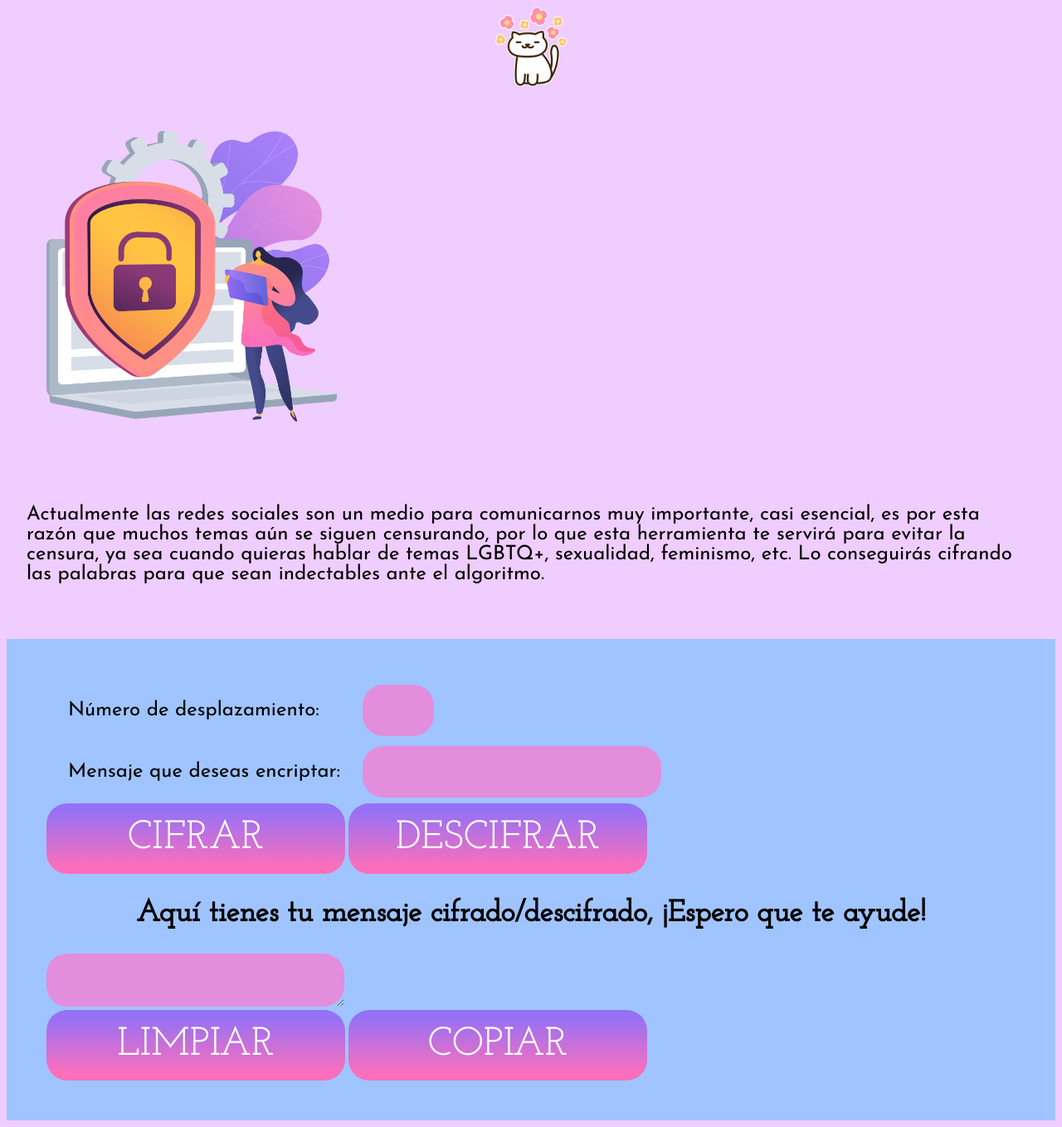
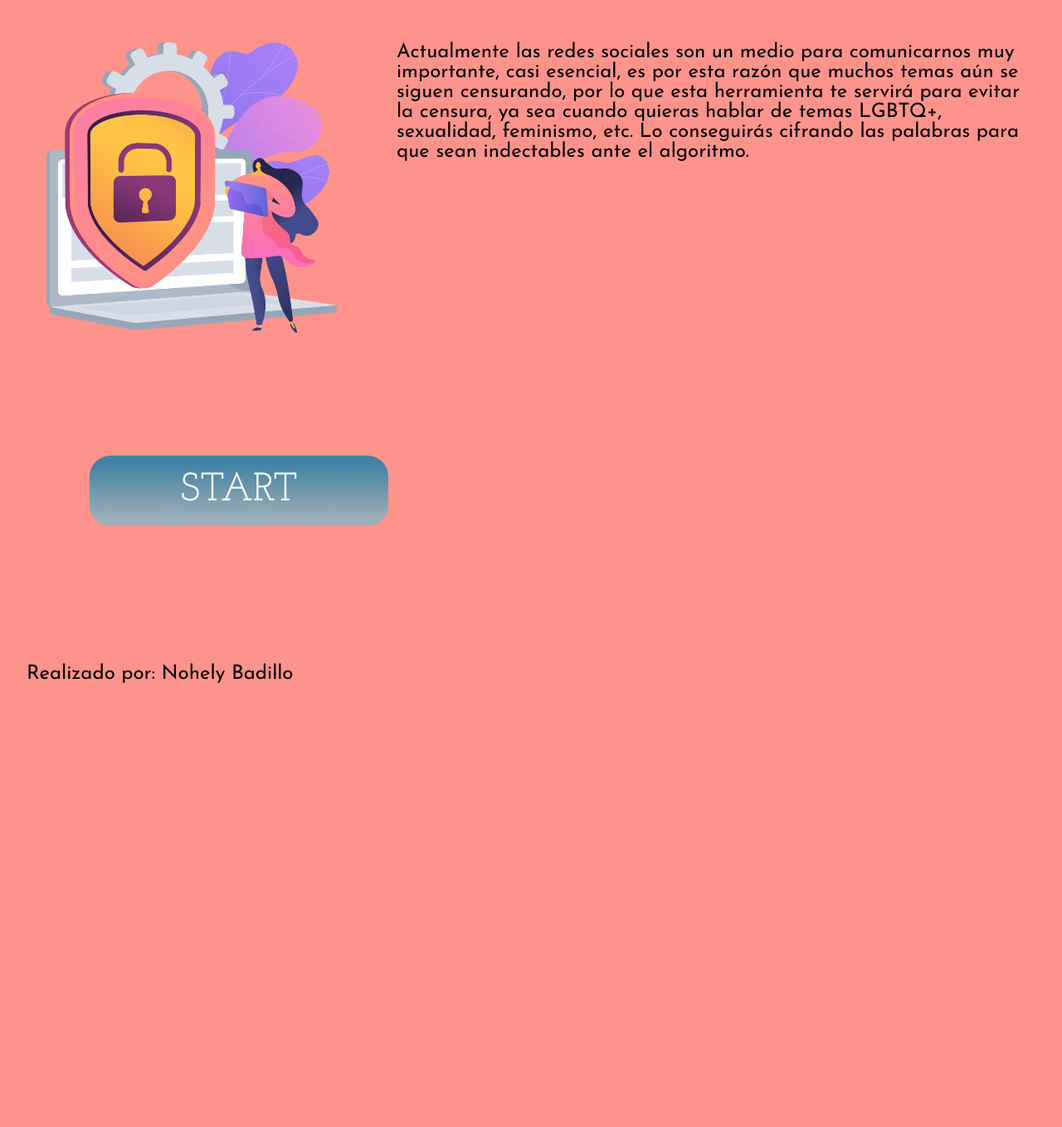
Before and after one commit to nohelybc/Cipher-Proyecto_1, a website with bundled scripts: page src/index.html in a window 1280 px wide. Shown: the part 230-1588 px from the top of the page at 83% size. After the commit the page ends 1102 px from the top, so only its background shows below. Built offline with nearby package versions, Linux system fonts and the light colour scheme.

Commit message:
creación de divs para nuevas interacciones y estilos CSS

```diff
--- a/src/index.html
+++ b/src/index.html
@@ -15,20 +15,24 @@
 <body>
 
     <script src="index.js" type="module"></script>
-
+    <div class="container" id="container">
         <header>
             <h1 class="title" id="bienvenida">¡BIENVENIDX!</h1>
             <img class="cat" src="assets/cat.gif">
         </header>
-    <div>
+        <div class="tematica">
             <img class="censor" src="assets/censorship.png">
-        <p class="textos">Actualmente las redes sociales son un medio para comunicarnos muy importante, casi esencial, es por esta razón que muchos temas aún se siguen censurando, por lo que esta herramienta te servirá para evitar la censura, ya sea cuando quieras hablar
-            de temas LGBTQ+, sexualidad, feminismo, etc. Lo conseguirás cifrando las palabras para que sean indectables ante el algoritmo.</p>
+            <p class="textos">Actualmente las redes sociales son un medio para comunicarnos muy importante, casi esencial, es por esta razón que muchos temas aún se siguen censurando, por lo que esta herramienta te servirá para evitar la censura, ya sea cuando quieras
+                hablar de temas LGBTQ+, sexualidad, feminismo, etc. Lo conseguirás cifrando las palabras para que sean indectables ante el algoritmo.
+            </p>
+        </div>
+        <button type="button" id="cambiarPantalla">START</button>
     </div>
 
     <br>
-    <div class="items">
+    <div class="items" id="items" style=display:none>
         <form>
+            <div class="inputs">
                 <table>
                     <tr>
                         <td class="textos">Número de desplazamiento: </td>
@@ -43,6 +47,7 @@
                         </td>
                     </tr>
                 </table>
+            </div>
 
             <button type="button" id="cifrar">CIFRAR</button>
             <button type="button" id="descifrar">DESCIFRAR</button>
@@ -51,10 +56,13 @@
         <h2 class="title">Aquí tienes tu mensaje cifrado/descifrado, ¡Espero que te ayude!</h2>
         <textarea type="text" id="output" class="cipher"></textarea>
         <br>
-        <button type="button" id="limpiar" onclick="">LIMPIAR</button>
+        <button type="button" id="limpiar">LIMPIAR</button>
         <button type="button" id="copiar">COPIAR</button>
     </div>
 
+    <footer>
+        <p class="textos">Realizado por: Nohely Badillo</p>
+    </footer>
 
 </body>
 
--- a/src/index.js
+++ b/src/index.js
@@ -1,12 +1,10 @@
 import cipher from './cipher.js';
-
 
 
 document.getElementById("cifrar").addEventListener("click", (event) => {
     event.preventDefault();
     cipher.offset = Number(document.getElementById('offset').value);
     cipher.string = document.getElementById('string').value;
-    console.log(cipher.offset + cipher.string);
     cipher.encode(cipher.offset, cipher.string);
     let visualizar = document.getElementById("output");
     visualizar.innerHTML += cipher.encode(cipher.offset, cipher.string);
@@ -17,7 +15,6 @@ document.getElementById("descifrar").addEventListener("click", (event) => {
     event.preventDefault();
     cipher.offset = Number(document.getElementById('offset').value);
     cipher.string = document.getElementById('string').value;
-    console.log(cipher.offset + cipher.string);
     cipher.decode(cipher.offset, cipher.string);
     let visualizar = document.getElementById("output");
     visualizar.innerHTML += cipher.decode(cipher.offset, cipher.string);
@@ -37,3 +34,11 @@ document.getElementById("limpiar").addEventListener("click", (event) => {
     let string = document.getElementById("string").value = "";
     let output = document.getElementById("output").innerHTML = "";
 });
+
+document.getElementById("cambiarPantalla").addEventListener("click", (event) => {
+    event.preventDefault();
+    let container = document.getElementById("container");
+    let items = document.getElementById("items");
+    container.style.display = "none";
+    items.style.display = "inline";
+})
--- a/src/style.css
+++ b/src/style.css
@@ -1,5 +1,5 @@
 :root {
-    background-color: #EFCDFF;
+    background-color: #fe938c;
 }
 
 h1 {
@@ -8,9 +8,12 @@ h1 {
     text-align: center;
 }
 
+.cat {
+    width: 120px;
+}
+
 header {
     display: flex;
-    flex-direction: column;
     align-items: center;
     position: relative;
     justify-content: center;
@@ -29,13 +32,13 @@ h2 {
 }
 
 .items {
-    background-color: #a0c4ff;
-    padding: 48px;
+    padding: 64px;
+    position: relative;
+    justify-content: center;
 }
 
 button {
-    /* position: absolute;*/
-    background: linear-gradient(180deg, #9571F6 10%, #FB6FBB 90%);
+    background: linear-gradient(180deg, #4281a4 10%, #9cafb7 90%);
     border-radius: 25px;
     font-family: 'Josefin Slab', serif;
     font-size: 48px;
@@ -44,10 +47,15 @@ button {
     border: none;
     width: 360px;
     height: 85px;
+    margin: 100px;
 }
 
 .cipher {
-    background-color: #E38DDD;
+    display: flex;
+    align-content: center;
+    position: relative;
+    justify-content: center;
+    background-color: #ead2ac;
     border: none;
     border-radius: 25px;
     font-family: 'Josefin Sans', sans-serif;
@@ -56,12 +64,12 @@ button {
     height: 60px;
 }
 
-.cat {
-    width: 105px;
-}
-
 .censor {
     width: 350px;
     height: 350px;
     padding: 48px;
 }
+
+.tematica {
+    display: flex;
+}
```
Lines whose indentation alone changed are shown as unchanged.
